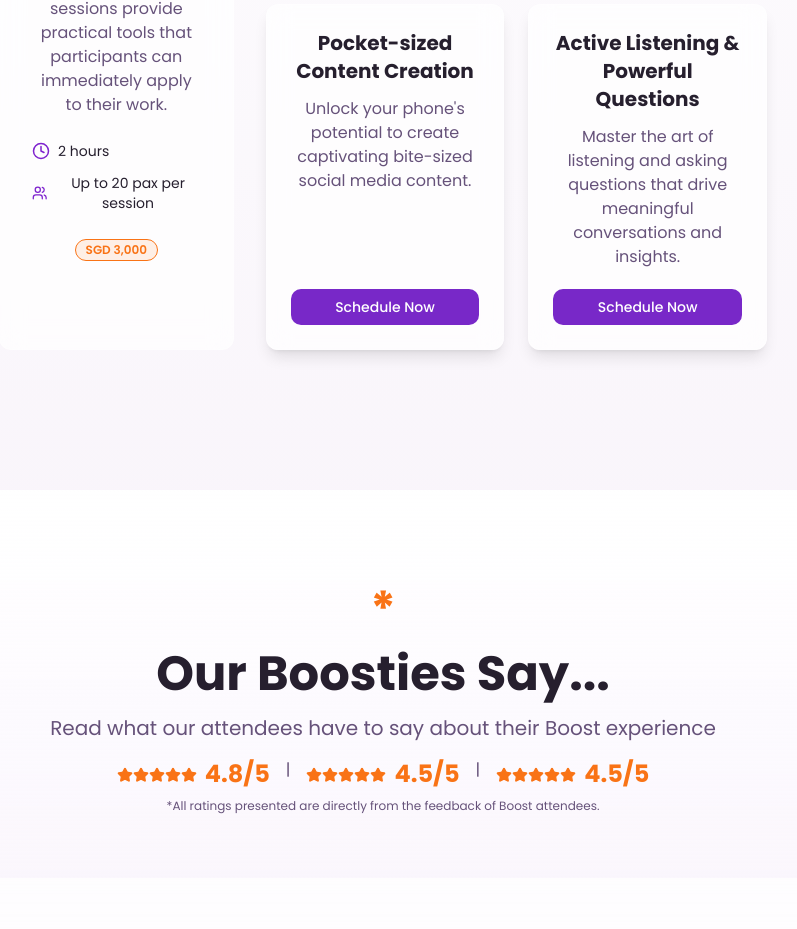
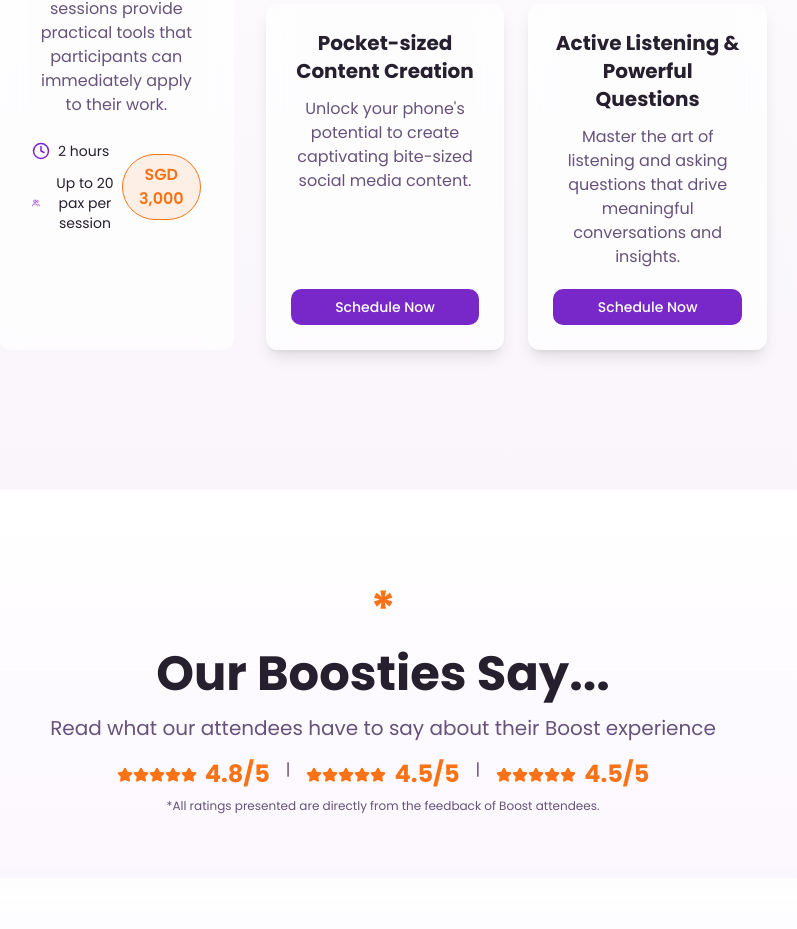
Before and after one commit to janesaWECOMM/portfolio-vision-scheduler, a React (Vite) app: page / in a window 1280 px wide. Shown: the part 2750-3679 px from the top of the page, without its empty margins (257-1054 px from the left). Built offline with nearby package versions, Linux system fonts and the light colour scheme.

Commit message:
Adjust workshop section layout
Modified the layout of the workshop section to increase the size and reposition elements.

```diff
--- a/src/components/WorkshopSection.tsx
+++ b/src/components/WorkshopSection.tsx
@@ -1,3 +1,4 @@
+
 import { Clock, Users, Book, GraduationCap, Presentation, Star } from "lucide-react";
 import { Button } from "@/components/ui/button";
 import { Badge } from "@/components/ui/badge";
@@ -203,7 +204,8 @@ const WorkshopSection = () => {
                   <h3 className="text-2xl font-bold mb-4">{categoryDescriptions["101 Workshop"].title}</h3>
                   <p className="text-muted-foreground mb-6">{categoryDescriptions["101 Workshop"].description}</p>
 
-                  <div className="space-y-3 mb-6">
+                  <div className="flex justify-between items-center mb-6">
+                    <div className="space-y-3">
                       <div className="flex items-center text-sm">
                         <Clock size={18} className="mr-2 text-boost-purple" />
                         <span>{categoryDescriptions["101 Workshop"].duration}</span>
@@ -214,9 +216,10 @@ const WorkshopSection = () => {
                       </div>
                     </div>
 
-                  <Badge className="bg-boost-orange/10 text-boost-orange border-boost-orange">
+                    <Badge className="bg-boost-orange/10 text-boost-orange border-boost-orange text-base px-4 py-2 text-center">
                       {categoryDescriptions["101 Workshop"].price}
                     </Badge>
+                  </div>
                 </div>
                 <div className="lg:col-span-8">
                   <div className="grid grid-cols-1 md:grid-cols-2 gap-6">
@@ -236,7 +239,8 @@ const WorkshopSection = () => {
                   <h3 className="text-2xl font-bold mb-4">{categoryDescriptions["Deep-dive Series"].title}</h3>
                   <p className="text-muted-foreground mb-6">{categoryDescriptions["Deep-dive Series"].description}</p>
 
-                  <div className="space-y-3 mb-6">
+                  <div className="flex justify-between items-center mb-6">
+                    <div className="space-y-3">
                       <div className="flex items-center text-sm">
                         <Clock size={18} className="mr-2 text-boost-purple" />
                         <span>{categoryDescriptions["Deep-dive Series"].duration}</span>
@@ -247,9 +251,10 @@ const WorkshopSection = () => {
                       </div>
                     </div>
 
-                  <Badge className="bg-boost-orange/10 text-boost-orange border-boost-orange">
+                    <Badge className="bg-boost-orange/10 text-boost-orange border-boost-orange text-base px-4 py-2 text-center">
                       {categoryDescriptions["Deep-dive Series"].price}
                     </Badge>
+                  </div>
                 </div>
                 <div className="lg:col-span-8">
                   <div className="grid grid-cols-1 md:grid-cols-2 gap-6">
@@ -269,7 +274,8 @@ const WorkshopSection = () => {
                   <h3 className="text-2xl font-bold mb-4">{categoryDescriptions["Mastery Level"].title}</h3>
                   <p className="text-muted-foreground mb-6">{categoryDescriptions["Mastery Level"].description}</p>
 
-                  <div className="space-y-3 mb-6">
+                  <div className="flex justify-between items-center mb-6">
+                    <div className="space-y-3">
                       <div className="flex items-center text-sm">
                         <Clock size={18} className="mr-2 text-boost-purple" />
                         <span>{categoryDescriptions["Mastery Level"].duration}</span>
@@ -280,9 +286,10 @@ const WorkshopSection = () => {
                       </div>
                     </div>
 
-                  <Badge className="bg-boost-orange/10 text-boost-orange border-boost-orange">
+                    <Badge className="bg-boost-orange/10 text-boost-orange border-boost-orange text-base px-4 py-2 text-center">
                       {categoryDescriptions["Mastery Level"].price}
                     </Badge>
+                  </div>
                 </div>
                 <div className="lg:col-span-8">
                   <div className="grid grid-cols-1 md:grid-cols-2 gap-6">
```
Lines whose indentation alone changed are shown as unchanged.
